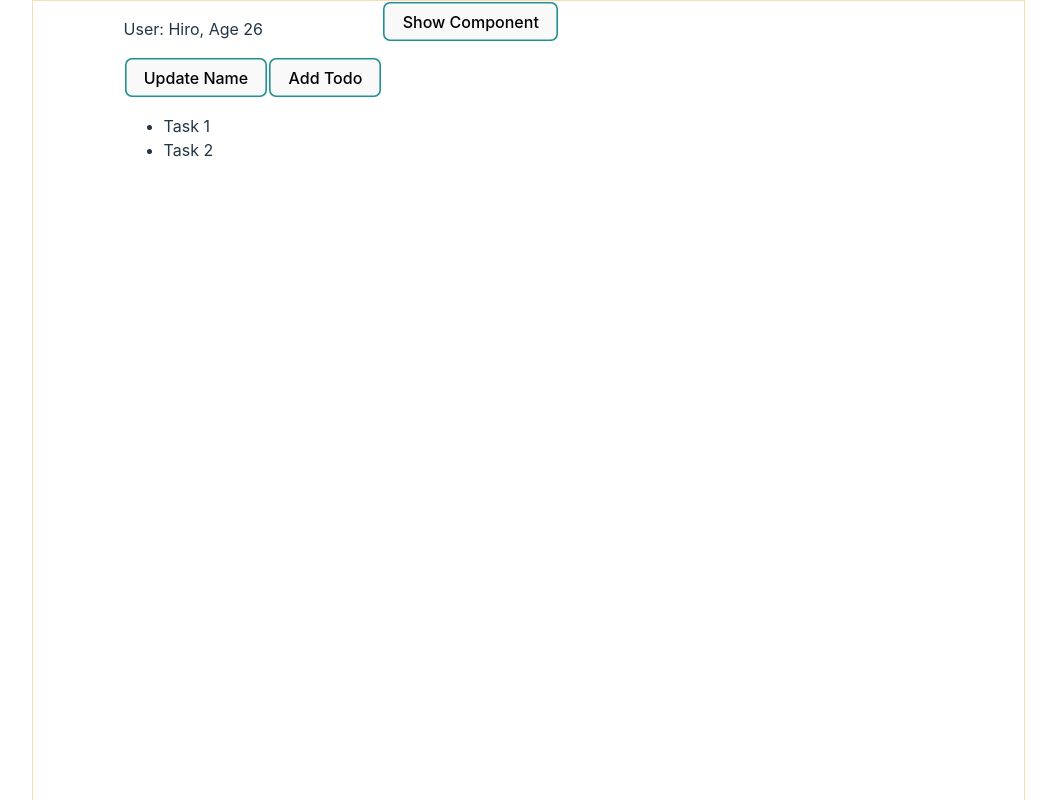
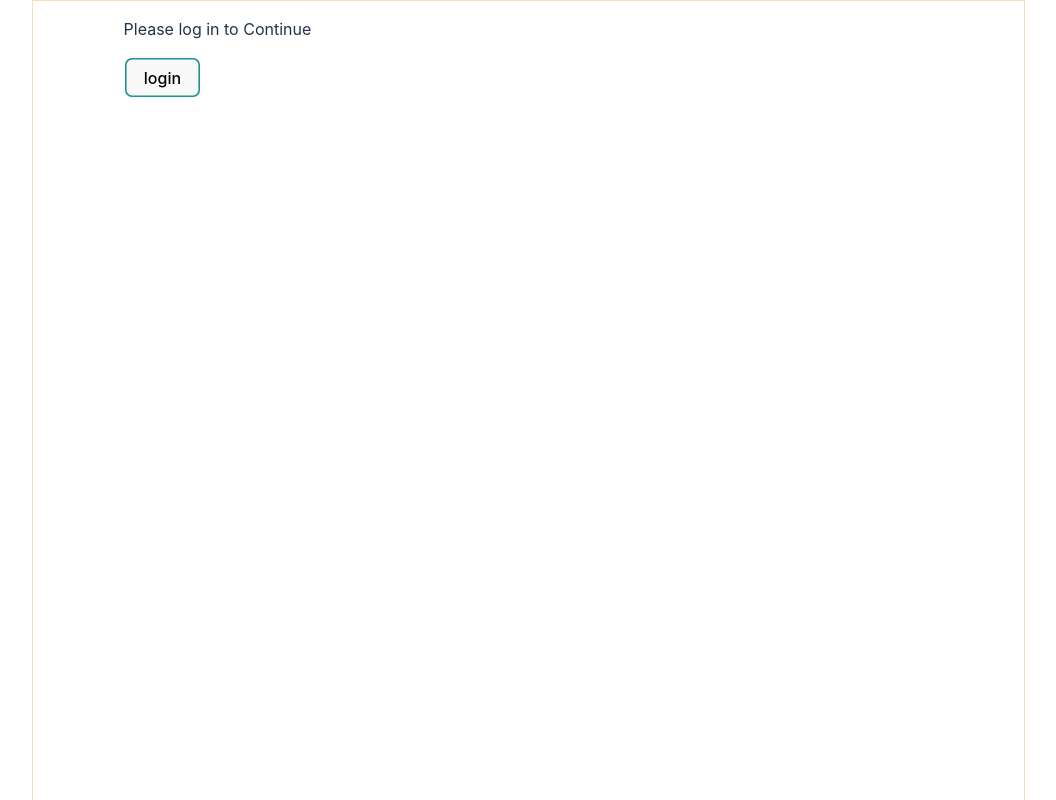
Before and after one commit to d3vaqa/02days-ReactHooks, a React (Vite) app: page / in a window 1280 px wide. Shown: the top 800 px of the page, without its empty margins (148-1204 px from the left). Built offline with nearby package versions, Linux system fonts and the light colour scheme.

Commit message:
added the ConditionalRendering02 file to component folder

```diff
--- a/src/App.jsx
+++ b/src/App.jsx
@@ -5,6 +5,7 @@ import CounterTwo from './Components/CounterTwo'
 import TodoList from './Components/TodoList'
 import ComplexState from './Components/ComplexState'
 import ConditionalRendering from './Components/ConditionalRendering'
+import ConditionalRendering02 from './Components/ConditionalRendering02'
 function App() {
 
 
@@ -15,10 +16,9 @@ function App() {
 
 
 
-   <ComplexState></ComplexState>
 
 
-   <ConditionalRendering></ConditionalRendering>
+   <ConditionalRendering02> </ConditionalRendering02>
 
 
 
--- /dev/null
+++ b/src/Components/ConditionalRendering02.jsx
@@ -0,0 +1,45 @@
+import React from 'react'
+import { useState } from 'react'
+
+
+const ConditionalRendering02 = () => {
+
+const [isLoggedIn, setIsLoggedIn] = useState(false)
+
+const handleLogin = ()=>{
+    setIsLoggedIn(true)
+}
+
+
+const handleLogOut = () =>{
+    setIsLoggedIn(false)
+}
+
+
+
+  return (
+
+    <div>
+
+    {isLoggedIn ? (
+        <div>
+            <p>Welcome User!</p>
+            <button onClick={handleLogOut}> log out</button>
+        </div>
+    ): (
+        <div>
+            <p>Please log in to Continue</p>
+            <button onClick={handleLogin}>login</button>
+        </div>
+    ) }
+
+
+
+    </div>
+
+
+
+  )
+}
+
+export default ConditionalRendering02
```
